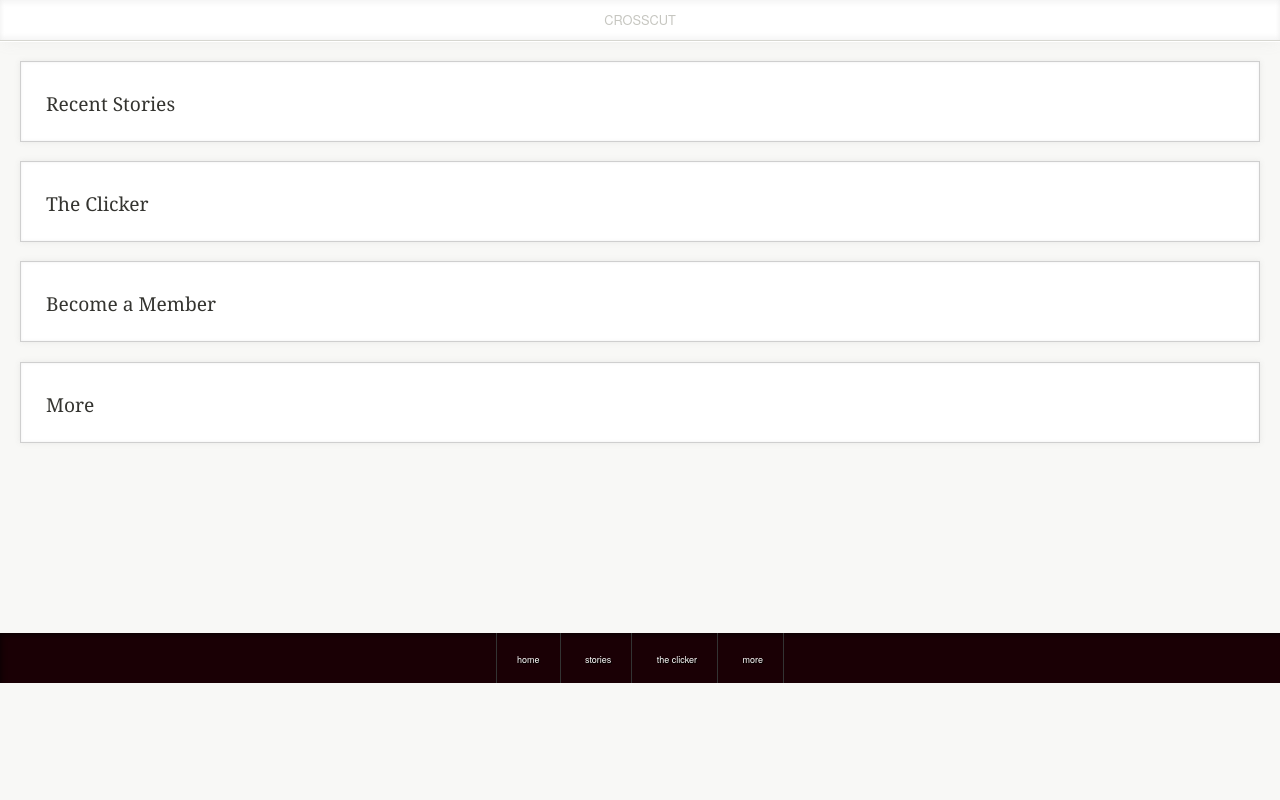
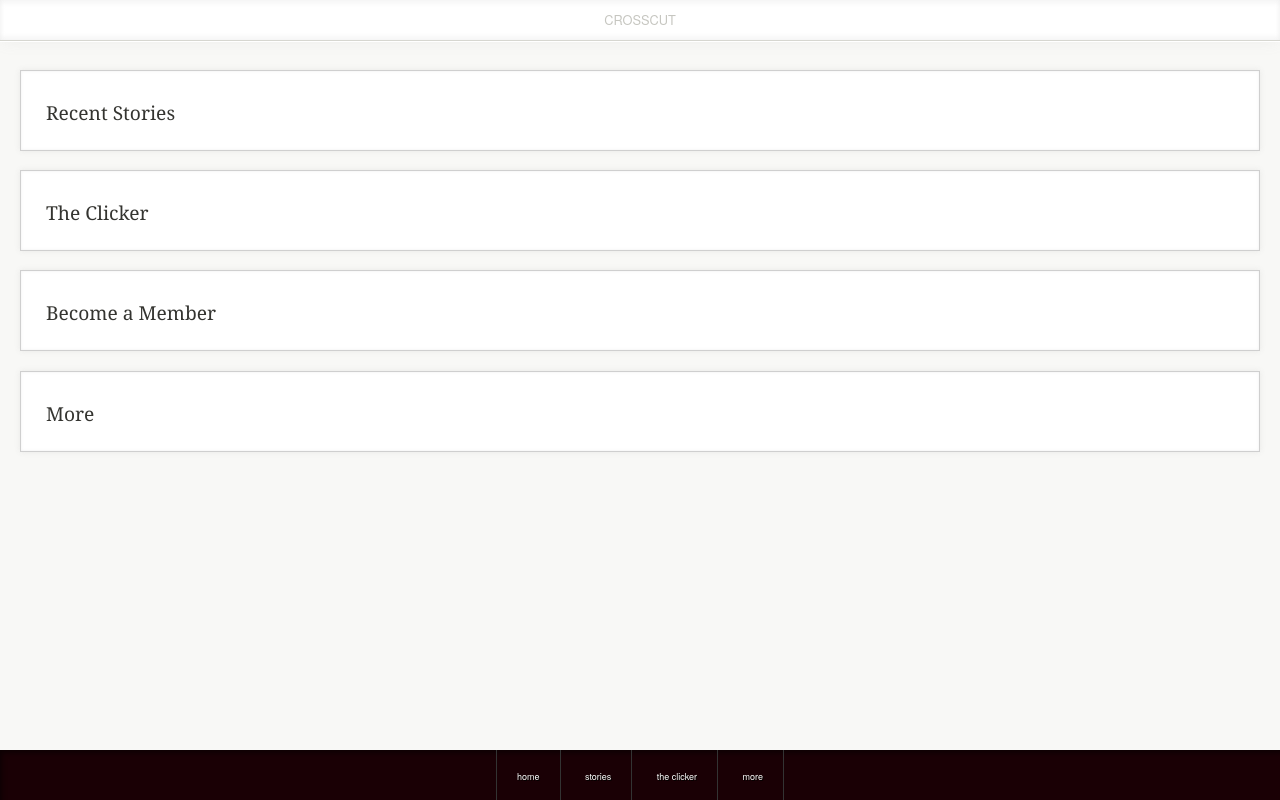
Before and after one commit to sethvincent/crosscut-mobile, a website: page crosscut-ios/www/index.html in a window 1280 px wide. Drawn offline with Linux system fonts and the light colour scheme.

Commit message:
infinite scroll works better, fixed some styles

```diff
--- a/crosscut-ios/www/css/main.css
+++ b/crosscut-ios/www/css/main.css
@@ -57,15 +57,10 @@
 #scrollable {
   margin: 0px auto 0px auto;
   width: 100%;
-  height: 592px;
 }
 
 #scrollable .wrapper {
-  padding: 0px 20px;
-}
-
-header, footer {
-display: fixed;
+  padding: 50px 20px 180px;
 }
 
 /* Landscape layout (with min-width) */
@@ -73,7 +68,11 @@
   background-color: #fff;
   color: #c6c6c0;
   text-transform: uppercase;
+  position: fixed;
+  top: 0;
   height: 40px;
+  width: 100%;
+  z-index: 1000;
   border-bottom: 1px solid #d6d6d0;
   -webkit-box-shadow: inset 0px -3px 5px 0px rgba(155, 155, 155, 0.1), inset 0px 3px 5px 0px rgba(155, 155, 155, 0.1), 0px 1px 0px 0px white, 0px 2px 15px -1px rgba(155, 155, 155, 0.1);
   box-shadow: inset 0px -3px 5px 0px rgba(155, 155, 155, 0.1), inset 0px 3px 5px 0px rgba(155, 155, 155, 0.1), 0px 1px 0px 0px white, 0px 2px 15px -1px rgba(155, 155, 155, 0.1);
@@ -110,6 +109,9 @@
   background-color: #1A0005;
   height: 50px;
   width: 100%;
+  position: fixed;
+  bottom: 0;
+  z-index: 1000;
   text-shadow: 1px 1px 0px black;
   filter: dropshadow(color=black, offx=1, offy=1);
   -webkit-box-shadow: inset 5px 6px 5px -3px rgba(0, 0, 0, 0.5);
--- a/crosscut-ios/www/js/app.js
+++ b/crosscut-ios/www/js/app.js
@@ -1,6 +1,6 @@
 scroller = new FTScroller(document.getElementById('scrollable'), {
   scrollingX: false,
-  scrollbars: false,
+  scrollbars: true,
   updateOnWindowResize: true,
   maxFlingDuration: 0,
   bouncing: false
```
Also changed, not shown: crosscut-ios/www/_site/css/main.css, crosscut-ios/www/_site/js/app.js.
